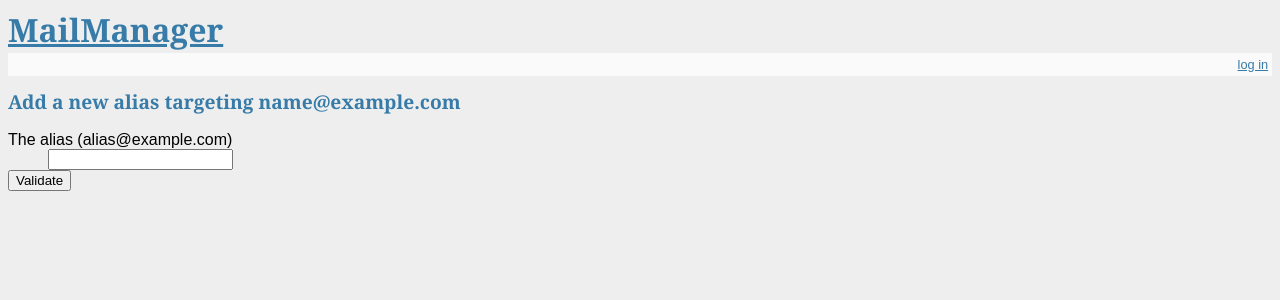
After one commit to MoaMoaK/SparrowMail, a Flask app: template mailmanager/templates/addalias.html in a window 1280 px wide. The commit adds this page. Shown: the top 300 px of the page. Run offline with Flask 2, Linux system fonts and the light colour scheme; the template is opened without the code that fills it: most values are stand-ins (such as "Sample title", 1, 10 or a date in 2020).

Commit message:
Add alias The user can add an alias to a specific mailbox

```diff
--- a/mailmanager/main.py
+++ b/mailmanager/main.py
@@ -1,11 +1,16 @@
 # -*- coding: utf-8 -*-
 
-# all the imports
+# Import PyPI packages
 import os
 import sqlite3
 import time
 from random import randint
 from hashlib import sha256
+
+# Import other packages
+from email_validator import validate_email, EmailNotValidError
+
+# Import flask packages
 from flask import Flask, request, session, g, redirect, url_for, abort, \
              render_template, flash
 
@@ -73,7 +78,7 @@ def log (message, level='INFO') :
 def welcome():
     """The default web page presenting the different mail infos"""
 
-    if not session.get('logged_in') :
+    if not session.get('user_id') :
         return redirect( url_for( 'login' ) )
     else :
         # Get the mailboxes and aliases from database (mails = mailboxes + aliases)
@@ -99,9 +104,59 @@ def welcome():
 
 
 
-@app.route('/addalias/<int:id>', methods=['GET', 'POST'])
-def add_alias(id):
-    return welcome()
+@app.route('/addalias/<int:mailbox_id>', methods=['GET', 'POST'])
+def add_alias(mailbox_id):
+    """The page to add 1 alias to a specific mailbox"""
+
+    if not session.get('user_id') :
+        return redirect(url_for('login'))
+
+    # Get the address associated with the wanted id
+    db = get_db()
+    cur = db.execute('SELECT address FROM mailboxes WHERE id=?', [mailbox_id])
+    mailbox = cur.fetchone()
+
+    # Is the mailbox_id valid ?
+    if not mailbox :
+        flash ('The mailbox you\'ve asked to add an alias to doesn\'t exist')
+        return redirect(url_for('welcome'))
+
+    # Possible error
+    error = None
+
+    # Has the user filled the form ?
+    if request.method == 'POST' :
+        # Is the field not empty
+        if not request.form['alias'] :
+            error = 'The alias field can\'t be empty'
+        else :
+            try :
+                # Is it a valid email ?
+                v = validate_email(request.form['alias'])
+                alias = v['email']
+                # If no exceptions so far, let's update the db
+                db.execute('INSERT INTO aliases (address, target_id) VALUES (?, ?)',
+                        [alias, mailbox_id])
+                db.commit()
+            except EmailNotValidError as e :
+                # Only exception from validate_email (= email not valid )
+                error = request.form['alias']+' is not a valid email'
+                log (sys.exc_info())
+            except :
+                # Other exceptions ( about database request )
+                error = 'Something went wrong while updating the database'
+                log (sys.exc_info())
+            else :
+                # Everyting is ok, notify the user about success and go back to welcome page
+                log ('Alias '+alias+' added to '+str(mailbox_id))
+                flash (alias+' has been successfully added as an alias')
+                return redirect(url_for('welcome'))
+
+    # In case of something wrong, go back to the form with the error displayed
+    return render_template('addalias.html', error=error, mailbox_address=mailbox['address'])
+
+
+
 
 @app.route('/addmailbox', methods=['GET', 'POST'])
 def add_mailbox():
--- /dev/null
+++ b/mailmanager/templates/addalias.html
@@ -0,0 +1,15 @@
+{% extends "layout.html" %}
+{% block body %}
+    {% if error %}
+        <p class=error><strong>Error:</strong> {{ error }}
+    {% endif %}
+
+    <form method="POST">
+        <h2>Add a new alias targeting {{  mailbox_address }}</h2>
+        <dl>
+            <dt>The alias (alias@example.com)</dt>
+	        <dd><input name="alias" type="text"></dd>
+            <dt><input type="submit" value="Validate"></dt>
+        </dl>
+    </form>
+{% endblock %}
--- a/mailmanager/templates/layout.html
+++ b/mailmanager/templates/layout.html
@@ -1,7 +1,7 @@
 <!doctype html>
 <title>MailManager</title>
 <link rel=stylesheet type=text/css href="{{ url_for('static', filename='style.css') }}">
-    <h1>MailManager</h1>
+    <a href="{{ url_for('welcome') }}"><h1>MailManager</h1></a>
     <div class=metanav>
     {% if not session.logged_in %}
         <a href="{{ url_for('login') }}">log in</a>
--- a/mailmanager/templates/welcome.html
+++ b/mailmanager/templates/welcome.html
@@ -6,7 +6,7 @@
         {% for a in m.aliases %}
         <dd>{{ a.address }}</dd>
         {% endfor %}
-	<dd><a href="{{ url_for('add_alias', id=m.id) }}" class="button">Add alias</a></dd>
+	<dd><a href="{{ url_for('add_alias', mailbox_id=m.id) }}" class="button">Add alias</a></dd>
     {% endfor %}
     <dt><a href="{{ url_for('add_mailbox') }}" class="button">Add mailbox</a></dt>
 </dl>
```
